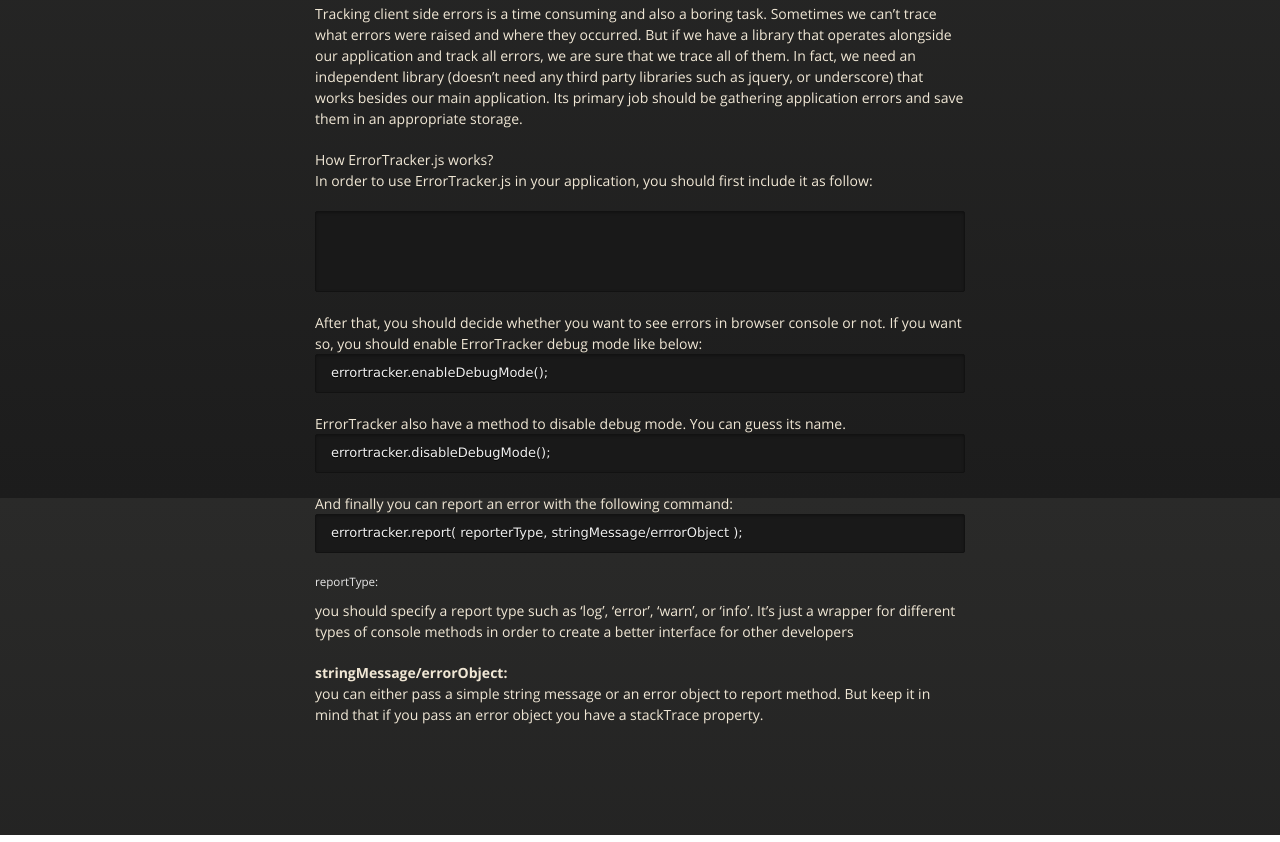
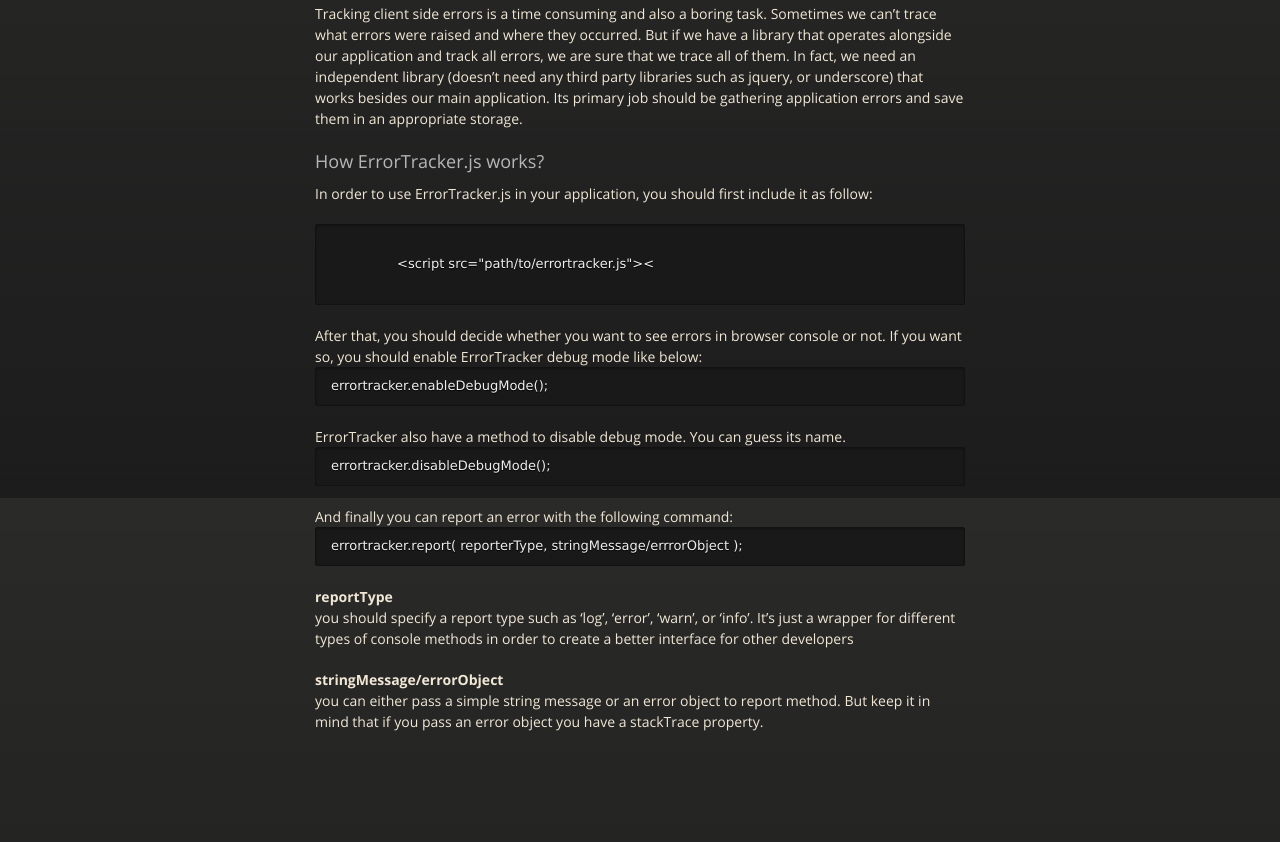
Before and after one commit to PersiaBME/errortracker, a plain HTML site: page index.html in a window 1280 px wide. Shown: the part 302-1144 px from the top of the page. Drawn offline with nearby package versions, Linux system fonts and the light colour scheme.

Commit message:
Fixed some style issues

```diff
--- a/index.html
+++ b/index.html
@@ -53,23 +53,26 @@
             and save them in an appropriate storage.
             </p>
 
-            <a name="errortrackerjs" class="anchor" href="#errortrackerjs"><span class="octicon octicon-link"></span></a>How ErrorTracker.js works?</h3>
+            <h3><a name="errortrackerjs" class="anchor" href="#errortrackerjs"><span class="octicon octicon-link"></span></a>How ErrorTracker.js works?</h3>
             <p>
               In order to use ErrorTracker.js in your application, you should first include it as follow:
               <pre><code>
-                <script src=’path/to/errortracker.js’></script>
+                &lt;script src="path/to/errortracker.js"&gt;&lt;
               </code></pre>
               After that, you should decide whether you want to see errors in browser console or not. If you want so, you should enable ErrorTracker debug mode like below:
+
               <pre><code>errortracker.enableDebugMode();</code></pre>
               ErrorTracker also have a method to disable debug mode. You can guess its name.
+
               <pre><code>errortracker.disableDebugMode();</code></pre>
               And finally you can report an error with the following command:
+
               <pre><code>errortracker.report( reporterType, stringMessage/errrorObject );</code></pre>
-              <h5>reportType: </h5>
+              <strong>reportType</strong>
               <p>you should specify a report type such as ‘log’, ‘error’, ‘warn’, or ‘info’.
               It’s just a wrapper for different types of console methods in order to create a better interface for other developers</p>
 
-              <strong>stringMessage/errorObject: </strong>
+              <strong>stringMessage/errorObject</strong>
               <p>you can either pass a simple string message or an error object to report method. But keep it in mind that if you pass an error object you have a stackTrace property.</p>
 
             </p>
```
